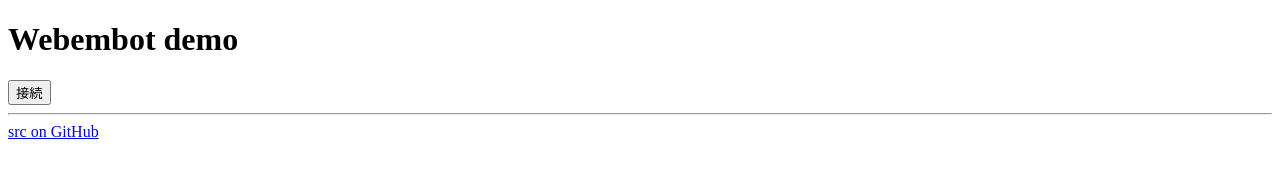
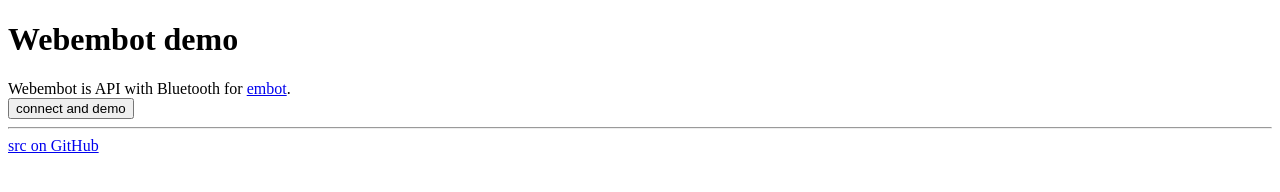
Before and after one commit to sikimu/Webembot, a plain HTML site: page index.html in a window 1280 px wide. Drawn offline with Linux system fonts and the light colour scheme.

Commit message:
add link

```diff
--- a/index.html
+++ b/index.html
@@ -3,7 +3,11 @@
 </head><body>
 <h1>Webembot demo</h1>
 
-<button id=btnstart>接続</button><br>
+Webembot is API with Bluetooth for <a href=https://www.embot.jp/>embot</a>.
+<br>
+
+<button id=btnstart>connect and demo</button><br>
+
 
 <script type="module">
 import { Embot } from "./Embot.js";
```
